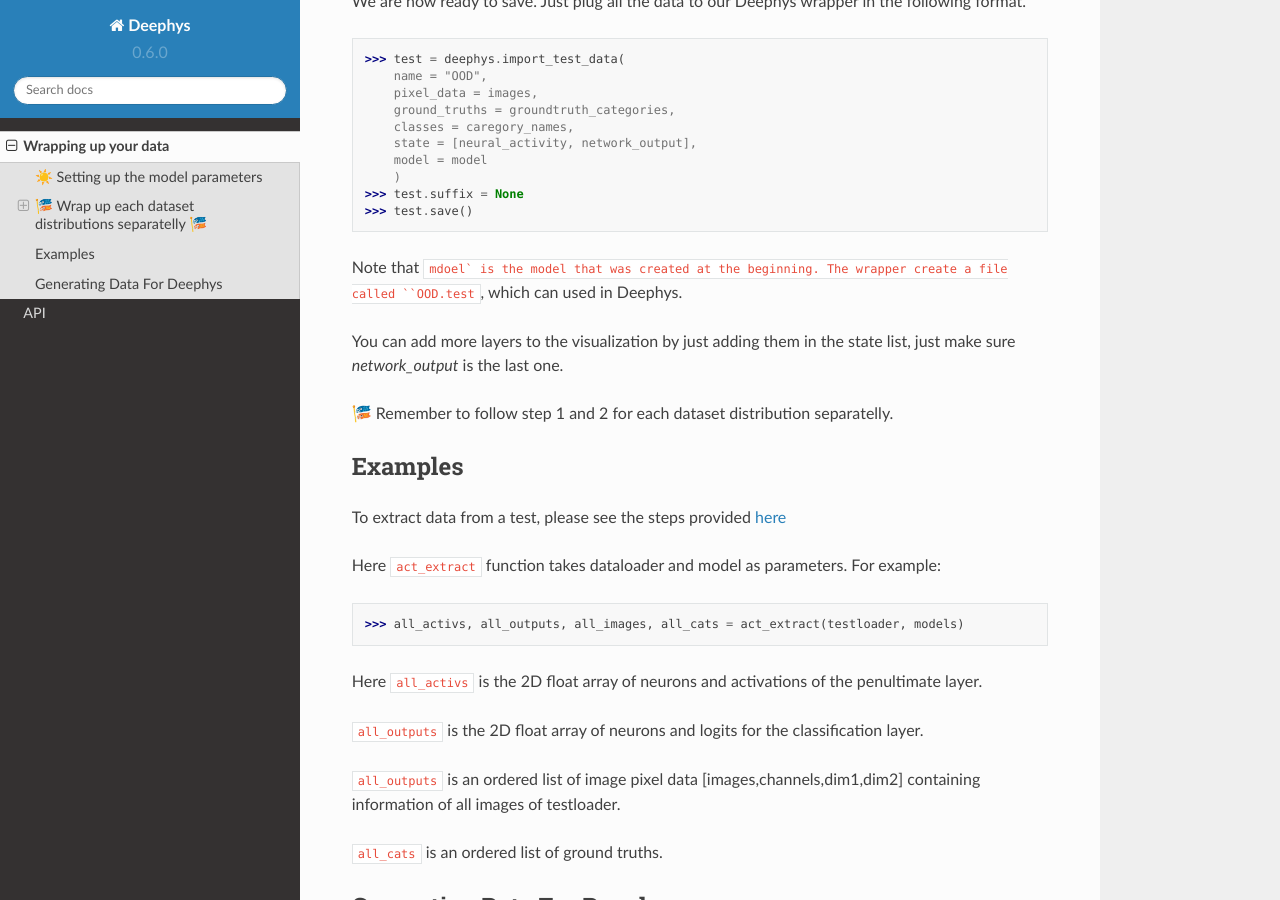
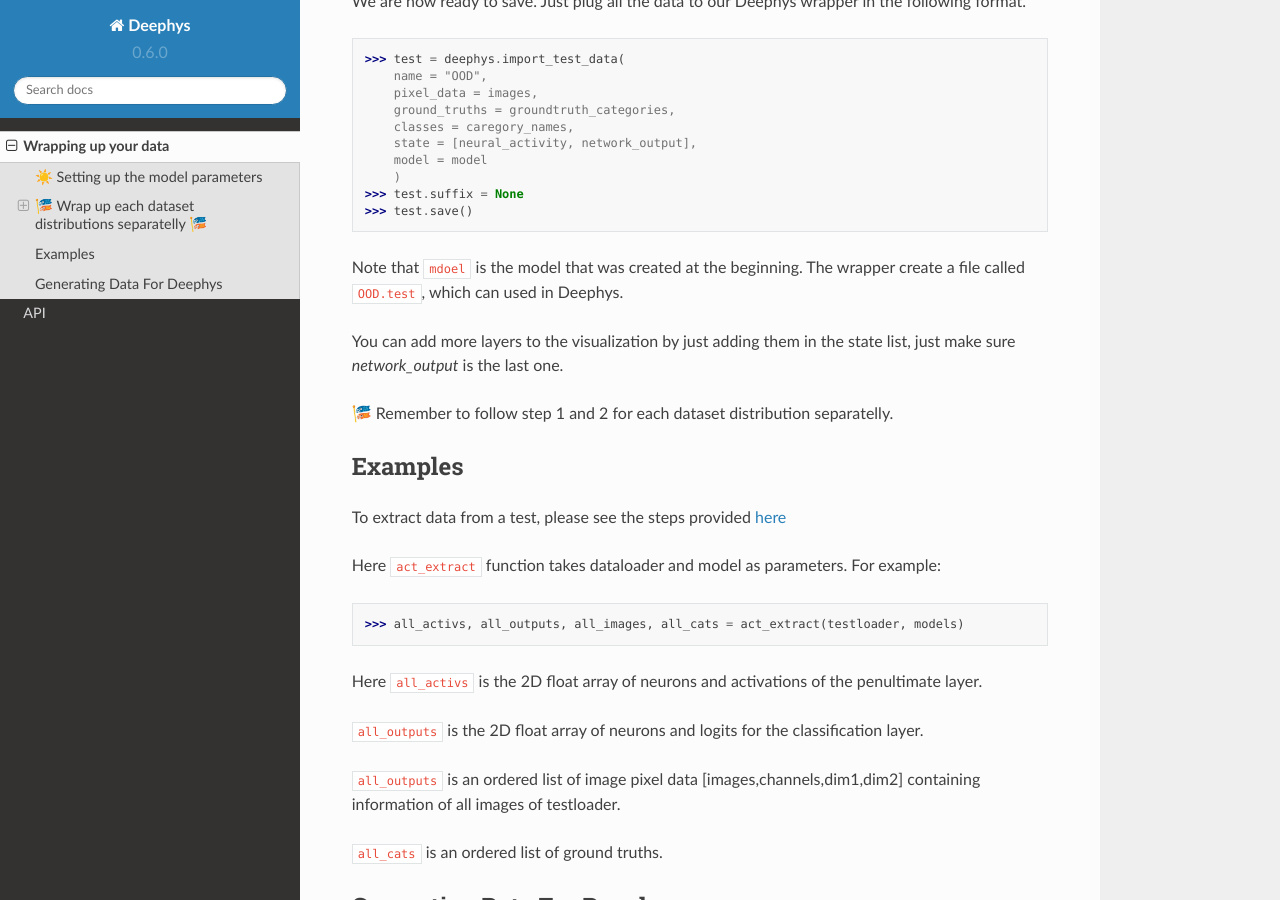
Before and after one commit to mjgroth/deephys, a Sphinx documentation site: the page built from docs/source/usage.rst, in a window 1280 px wide and 900 px high, scrolled down 1518 px. Built offline with Sphinx 7.4.7 and the Read the Docs theme 2.0.0, drawn with Linux system fonts in a browser that asks for light colours.

```diff
--- a/docs/source/usage.rst
+++ b/docs/source/usage.rst
@@ -66,7 +66,7 @@ We are now ready to save. Just plug all the data to our Deephys wrapper in the f
 >>> test.suffix = None
 >>> test.save()
 
-Note that ``mdoel` is the model that was created at the beginning. The wrapper create a file called ``OOD.test``, which can used in Deephys.
+Note that ``mdoel`` is the model that was created at the beginning. The wrapper create a file called ``OOD.test``, which can used in Deephys.
 
 You can add more layers to the visualization by just adding them in the state list, just make sure `network_output` is the last one.
 
```
